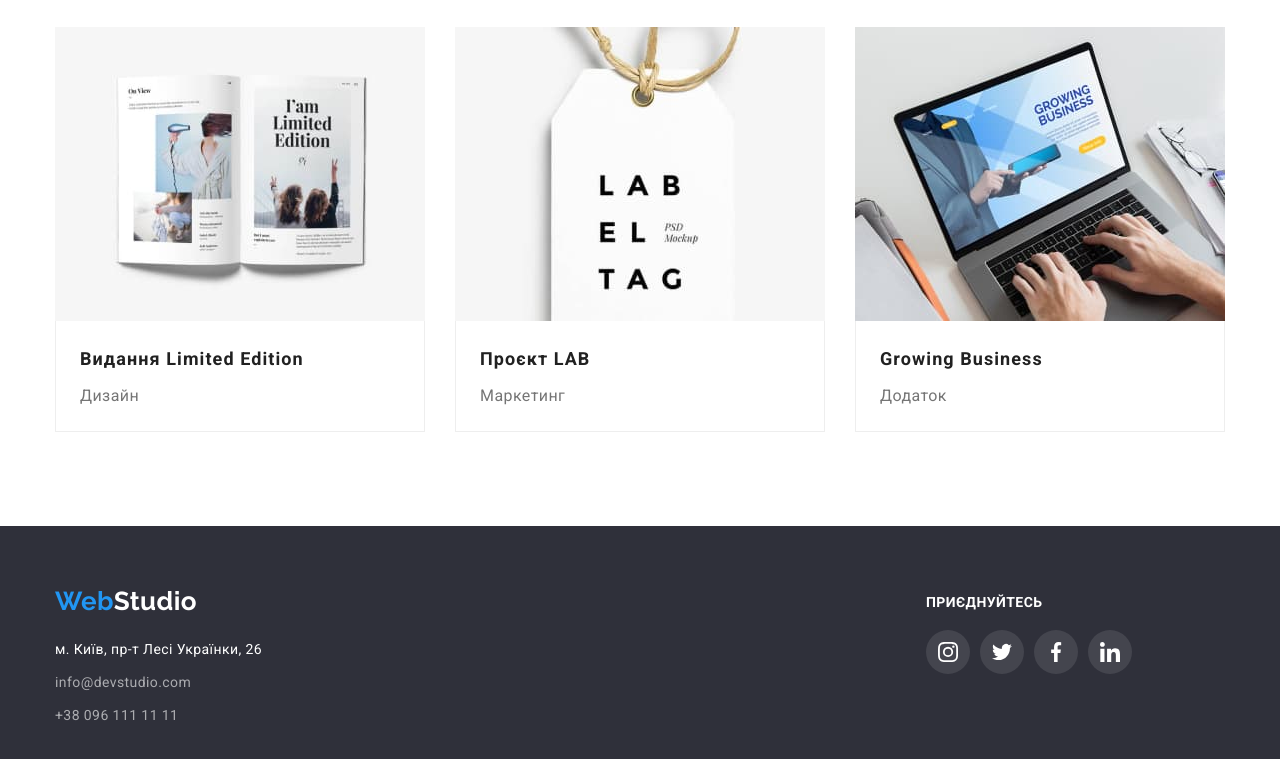
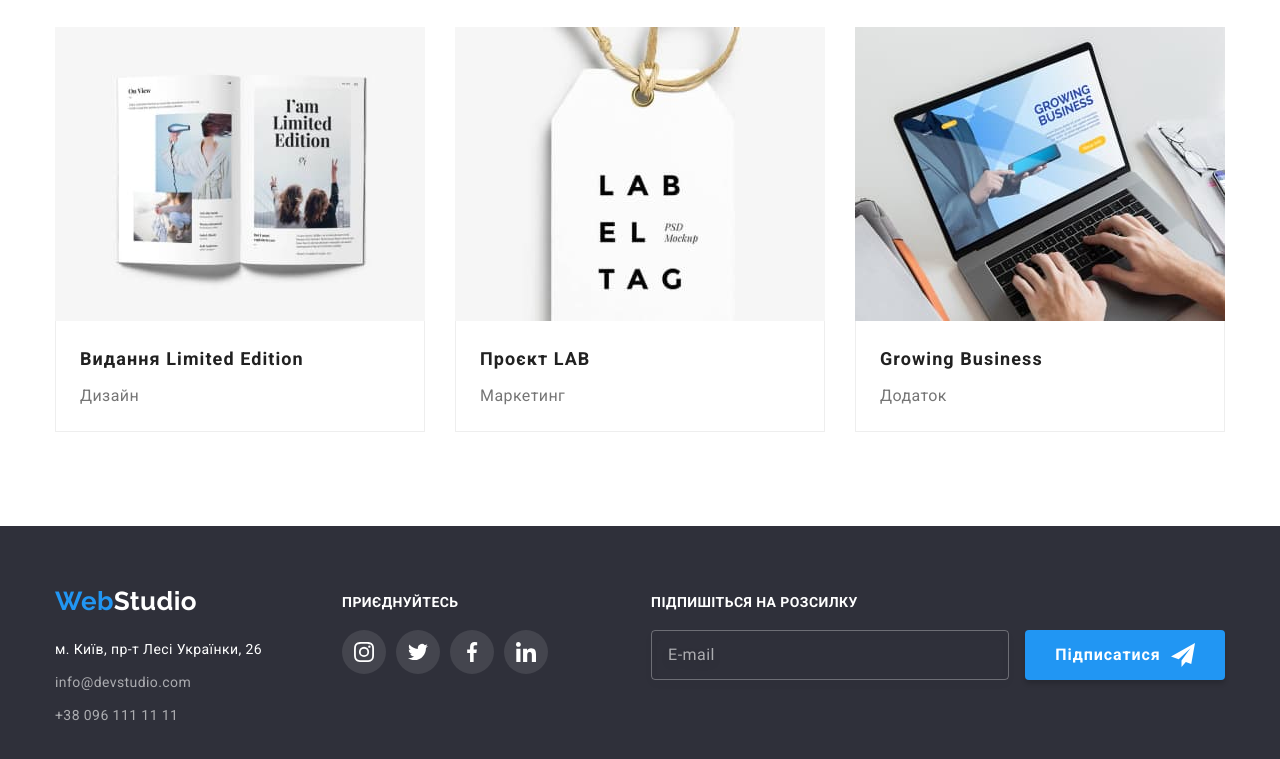
Before and after one commit to wadja210894/goit-markup-hw-06, a plain HTML site: page portfolio.html in a window 1280 px wide. Shown: the part 1106-1865 px from the top of the page. Drawn offline with nearby package versions, Linux system fonts and the light colour scheme.

Commit message:
Додано верстку підписатись до портфоліо

```diff
--- a/portfolio.html
+++ b/portfolio.html
@@ -347,6 +347,15 @@
               ></a>
             </div>
           </div>
+          <div class="sing-up">
+            <h2 class="sing-up-title">Підпишіться на розсилку</h2>
+            <label for="email">
+              <input type="email" name="email" class="input-email" placeholder="E-mail">
+            </label>
+            <button type="submit" class="sing-up-button">Підписатися<svg class="sing-up-icon" width="24" height="24">
+              <use href="./images/icons.svg#icon-send"></use>
+            </svg></button>
+          </div>
         </div>
       </div>
     </footer>
```
